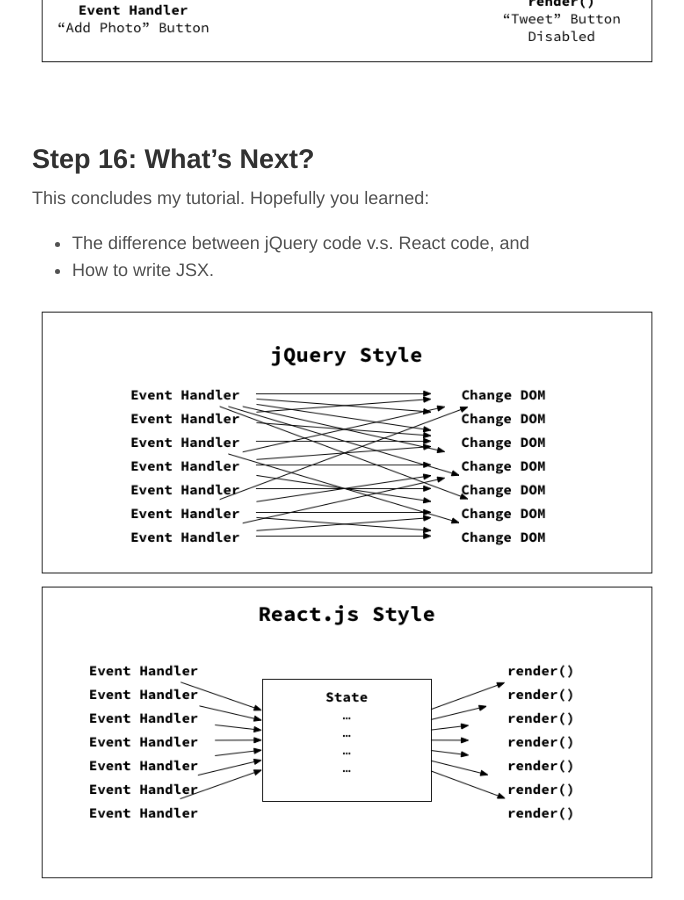
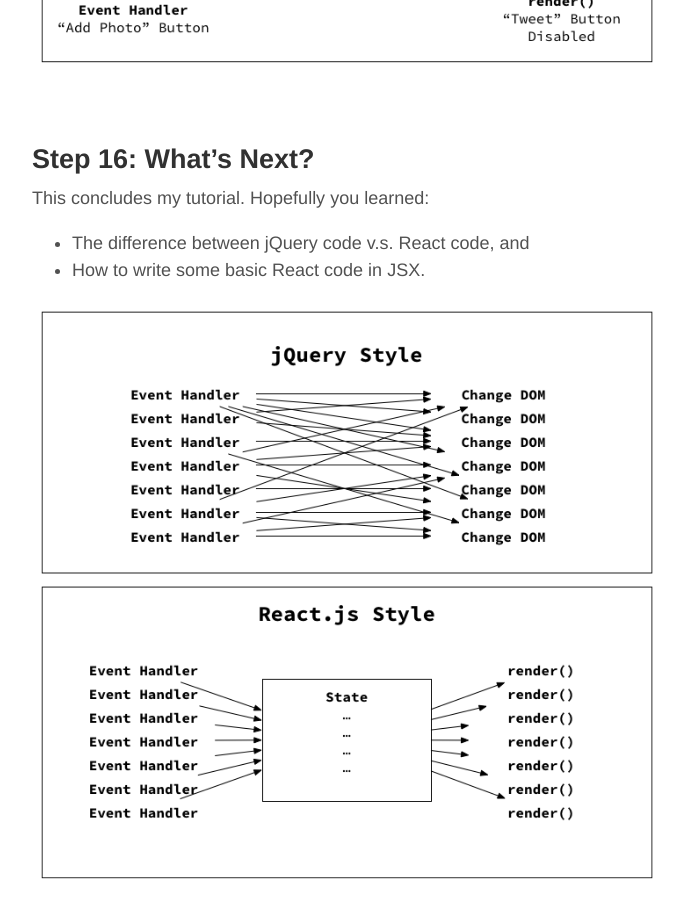
Before and after one commit to icaromh/react-for-designers, a Jekyll site: the page built from _posts/2015-06-26-lab-1.md, in a window 1280 px wide and 900 px high, scrolled down 34443 px. Shown: the whole window, without its empty margins (293-977 px from the left). Built offline with Jekyll 4.4.1, drawn with Linux system fonts in a browser that asks for light colours; Markdown is read by kramdown in place of the engine named in the settings; comment, search, counter and statistics services are not loaded.

Commit message:
Wordsmith

```diff
--- a/_posts/2015-06-26-lab-1.md
+++ b/_posts/2015-06-26-lab-1.md
@@ -1005,7 +1005,7 @@
 This concludes my tutorial. Hopefully you learned:
 
 - The difference between jQuery code v.s. React code, and
-- How to write JSX.
+- How to write some basic React code in JSX.
 
 ![](/images/labs/jquery-style-vs-react-style.png)
 
```
